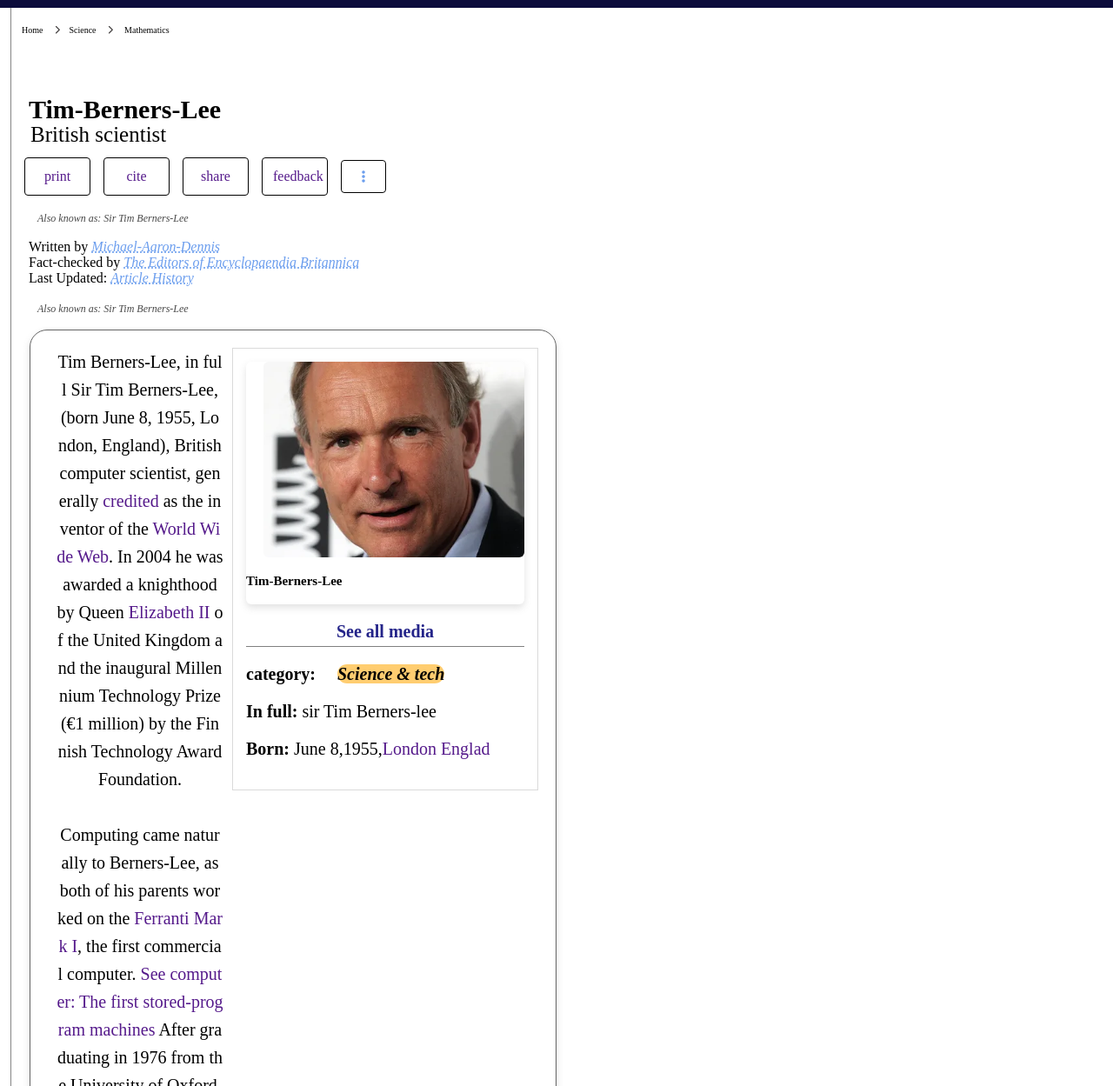
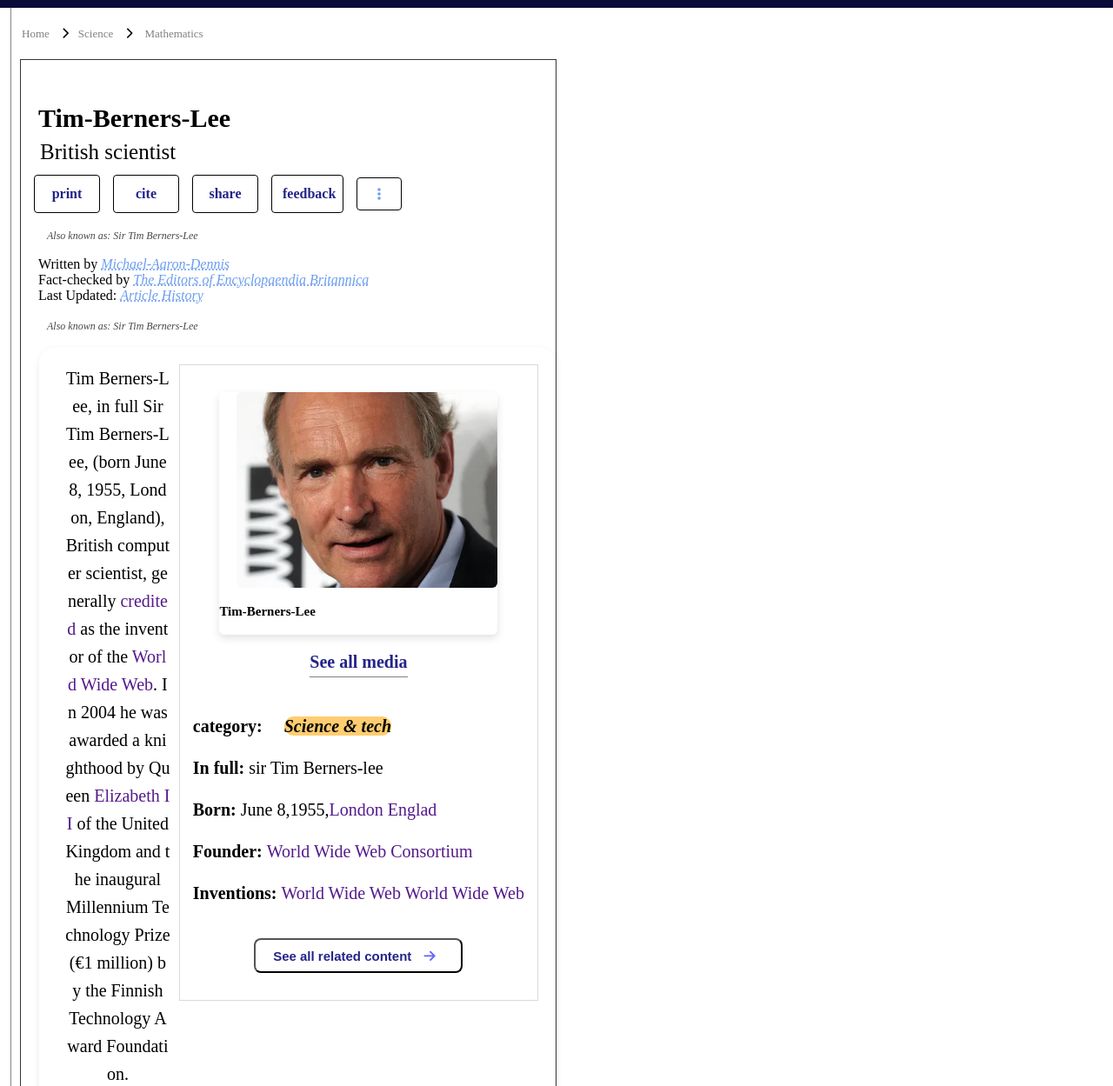
Before and after one commit to emignox/tim.github.io, a website built with Vite: page index.html in a window 1280 px wide. Shown: the part 51-1300 px from the top of the page at 87% size. Built offline with nearby package versions, Linux system fonts and the light colour scheme.

Commit message:
petit ajoustement en mobile 3

```diff
--- a/index.html
+++ b/index.html
@@ -7,11 +7,11 @@
   <link rel="stylesheet" href="style.css">
 
   <link rel="stylesheet" href="https://cdnjs.cloudflare.com/ajax/libs/font-awesome/6.1.0/css/all.min.css">
-  <link rel="stylesheet"
-    href="https://fonts.googleapis.com/css2?family=Material+Symbols+Outlined:opsz,wght,FILL,GRAD@24,400,0,0" />
 
   <title>Tim-Berners-Lee</title>
 </head>
+
+
 <body>
   <header>
     <nav class="nav-mobile">
@@ -19,7 +19,7 @@
       <i class="fa-solid fa-magnifying-glass fa-x3"></i>
       <img class="logo1" src="https://cdn.britannica.com/mendel/eb-logo/MendelNewThistleLogo.png" alt="">
 
-      <i  class=" icon1 fa-solid fa-user"></i>
+      <i class=" icon1 fa-solid fa-user"></i>
       <i class="fa-solid fa-angle-down"></i>
 
       <button class="btn1">subscribe</button>
@@ -81,6 +81,8 @@
         <p class="it"> <strong>category:</strong> <em class="st"> Science & tech</em></p>
         <p class="it"> <strong>In full: </strong> sir Tim Berners-lee</p>
         <p class="it"> <strong> Born:</strong> June 8,1955,<a href="">London</a> <a href="">Englad</a></p>
+        <p class="it"> <strong>Founder: </strong> <a href=""> World Wide Web Consortium</a></p>
+        <p class="it"> <strong>Inventions: </strong> <a href=""> World Wide Web World Wide Web</a></p>
       </section>
     </section>
     <article class="art">
@@ -106,9 +108,9 @@
   <nav class="desktop">
     <img class="logo" src="https://cdn.britannica.com/mendel/eb-logo/MendelNewThistleLogo.png" alt="">
     <ul class="nav-list">
-      <li> <a href="">      <i class="fa-solid fa-bars fa-x3"></i>
+      <li> <a href=""> <i class="fa-solid fa-bars fa-x3"></i>
           Browse</a></li>
-      <li><a href="">      <i class="fa-solid fa-magnifying-glass fa-x3"></i>
+      <li><a href=""> <i class="fa-solid fa-magnifying-glass fa-x3"></i>
           Sarch</a></li>
       <li><a href="">Dictionary</a></li>
       <li><a href="">Quizzes</a></li>
@@ -116,7 +118,7 @@
     </ul>
     <section class="position">
       <button class="btn1">subscribe</button>
-      <button class="btn4">         <i class="fa-solid fa-angle-down"></i>
+      <button class="btn4"> <i class="fa-solid fa-angle-down"></i>
         login</button>
     </section>
 
@@ -127,23 +129,22 @@
 
     <section class="desktop2">
       <section class="petit">
-  <p> Home <i class=" flesh fa-solid fa-chevron-right"></i>
-  <p>Science <i class=" flesh fa-solid fa-chevron-right"></i> Mathematics</p>
-
+        <p> Home <i style="color: black;" class=" flesh fa-solid fa-chevron-right"></i>
+        <p>Science <i style="color: black;" class=" flesh fa-solid fa-chevron-right"></i> Mathematics</p>
       </section>
+      <div class="border">
         <section class="name">
           <h1 class="name2">Tim-Berners-Lee</h1>
           <button class="btn2"> <i style="color: rgb(108, 158, 238);"
               class=" fa-solid fa-ellipsis-vertical"></i>Actions</button>
         </section>
         <section class="british"> British scientist</section>
-
         <section class="cards">
-<section class="card1"> <a href=""> print</a></section>
-<section class="card2"><a href="">cite</a></section>
-<section class="card3"><a href="">share</a></section>
-<section class="card4"><a href="">feedback</a></section>
-<section class="card5"><a href=""></a><i style="color: rgb(108, 158, 238);"
+          <section class="card1"><a class="related" href="">print</a></section>
+          <section class="card2"><a class="related" href="">cite</a></section>
+          <section class="card3"><a class="related" href="">share</a></section>
+          <section class="card4"><a class="related" href="">feedback</a></section>
+          <section class="card5"><a class="related" href=""></a><i style="color: rgb(108, 158, 238);"
               class=" fa-solid fa-ellipsis-vertical"></i></section>
         </section>
         <section class=" space">
@@ -162,21 +163,28 @@
 
             <article class="art2">
               <section class="text">
-          Tim Berners-Lee, in full Sir Tim Berners-Lee, (born June 8, 1955, London, England), British computer scientist,
-          generally <a href="">credited</a> as the inventor of the <a href="">World Wide Web</a>. In 2004 he was awarded a
-          knighthood by Queen <a href="">Elizabeth II</a> of the United Kingdom and the inaugural Millennium Technology
+                Tim Berners-Lee, in full Sir Tim Berners-Lee, (born June 8, 1955, London, England), British computer
+                scientist,
+                generally <a href="">credited</a> as the inventor of the <a href="">World Wide Web</a>. In 2004 he was
+                awarded a
+                knighthood by Queen <a href="">Elizabeth II</a> of the United Kingdom and the inaugural Millennium
+                Technology
                 Prize (€1 million) by the Finnish Technology Award Foundation.
                 <br><br>
-          Computing came naturally to Berners-Lee, as both of his parents worked on the <a href="">Ferranti Mark I</a>,
-          the first commercial computer. <a href="">See computer: The first stored-program machines</a> After graduating
+                Computing came naturally to Berners-Lee, as both of his parents worked on the <a href="">Ferranti Mark
+                  I</a>,
+                the first commercial computer. <a href="">See computer: The first stored-program machines</a> After
+                graduating
                 in 1976 from the University of Oxford, Berners-Lee designed computer software for two years at Plessey
-          Telecommunications Ltd., located in Poole, Dorset, England. Following this, he had several positions in the
-          computer industry, including a stint from June to December 1980 as a software engineering consultant at CERN,
+                Telecommunications Ltd., located in Poole, Dorset, England. Following this, he had several positions in
+                the
+                computer industry, including a stint from June to December 1980 as a software engineering consultant at
+                CERN,
                 the European particle physics laboratory in Geneva.
               </section>
             </article>
           </div>
-    <section class="container">
+          <section class="container2">
             <section class="container-photo ">
               <img class="photo3" src="British-scientist-Tim-Berners-Lee.webp" alt=" Tim-Berners-Lee">
 
@@ -187,6 +195,12 @@
               <p class="it"> <strong>category:</strong> <em class="st"> Science & tech</em></p>
               <p class="it"> <strong>In full: </strong> sir Tim Berners-lee</p>
               <p class="it"> <strong> Born:</strong> June 8,1955,<a href="">London</a> <a href="">Englad</a></p>
+              <p class="it"> <strong>Founder: </strong> <a href=""> World Wide Web Consortium</a></p>
+              <p class="it"> <strong>Inventions: </strong> <a href=""> World Wide Web World Wide Web</a></p>
+              <button class="btn5"> <a class="related" href="">See all related content <i
+                    style="color: rgb(102, 102, 255);" class="fa-solid fa-arrow-right"></i> </a></button>
+
+      </div>
     </section>
     </section>
     </section>
@@ -204,7 +218,6 @@
 
 
 
-
     <script type="module" src="/main.js"></script>
 </body>
 
--- a/style.css
+++ b/style.css
@@ -1,8 +1,8 @@
-@media (max-width: 843px){
+@media (max-width: 843px) {
 
 
 
-   .desktop{
+  .desktop {
     display: none;
   }
 
@@ -10,16 +10,17 @@
 
 
 
-  body{
+  body {
     margin: 0px;
     background-color: rgb(170, 170, 170);
   }
 
-i{
+  i {
     color: white;
     padding: 10px;
   }
-  .nav-mobile{
+
+  .nav-mobile {
     padding: 15px;
     display: flex;
     height: 40px;
@@ -29,15 +30,16 @@ i{
     width: 100%;
   }
 
-.logo1{
+  .logo1 {
     object-fit: contain;
     width: 50%;
     height: 30px;
 
 
   }
-.btn1{
-  border:black solid 1px;
+
+  .btn1 {
+    border: black solid 1px;
     border-radius: 5px;
     margin-bottom: 6px;
     align-self: flex-end;
@@ -50,27 +52,28 @@ i{
 
   }
 
-.petit{
+  .petit {
     margin-top: 0px;
     padding-left: 12px;
     display: flex;
     font-size: 10px;
 
   }
-.flesh{
+
+  .flesh {
     color: rgb(68, 65, 65);
 
   }
 
-.txtor{
+  .txtor {
     font-size: 16px;
     color: black;
     width: 34px;
 
   }
 
-.st{
-  margin-left:20px;
+  .st {
+    margin-left: 20px;
     text-align: center;
     background-color: rgba(255, 166, 0, 0.562);
     border-radius: 12px;
@@ -78,60 +81,67 @@ i{
     width: 120px;
 
   }
-.name{
-  display:flex;
+
+  .name {
+    display: flex;
     padding: 20px;
     height: 30px;
 
 
   }
 
-.name2{
+  .name2 {
     font-size: 30px;
     padding-right: 32px;
   }
-.btn2{
+
+  .btn2 {
     text-decoration: none;
     border: 1px solid black;
-  background-color:white;
+    background-color: white;
     height: 40px;
     color: rgb(108, 158, 238);
     border-radius: 5px;
     font-weight: bold;
     position: relative;
-  left:46px;
+    left: 46px;
     top: 22px;
   }
 
-.italic{
+  .italic {
     color: rgb(72, 72, 72);
     font-size: 12px;
   }
-.bello{
+
+  .bello {
     display: flex;
     justify-content: center;
   }
-.dot{
+
+  .dot {
     text-decoration: underline;
     text-decoration-style: dotted;
-  color:rgb(108, 158, 238);
+    color: rgb(108, 158, 238);
   }
 
-.cont{
+  .cont {
     display: flex;
-  padding:12px;
+    padding: 12px;
     width: 100%;
     justify-content: center;
 
   }
-.space{
+
+  .space {
     margin-left: 20px;
   }
-.table{
+
+  .table {
     background-color: rgb(255, 255, 255);
     height: 50px;
     padding: 0px;
-  color:rgb(72, 122, 204);;
+    color: rgb(72, 122, 204);
+    ;
     font-size: 21px;
     border-radius: 5px;
     text-align: center;
@@ -139,18 +149,19 @@ border: solid rgb(138, 138, 138) 1px;
     width: 500px;
 
   }
-.sound{
+
+  .sound {
     box-shadow: 0px 4px 8px rgba(0, 0, 0, 0.5);
-  border:none;
+    border: none;
   }
 
-.info{
+  .info {
     position: relative;
     bottom: 26px;
     left: 32px;
   }
 
-.container{
+  .container {
     margin-left: 10px;
     display: block;
     justify-content: center;
@@ -161,7 +172,8 @@ width: 500px;
     border: 1px solid rgb(218, 218, 218);
     padding: 15px;
   }
-.container-photo{
+
+  .container-photo {
 
     text-align: left;
     border-radius: 6px;
@@ -173,47 +185,76 @@ padding-bottom: 3px;
 
   }
 
-.photo{
+  .photo {
     border-radius: 6px;
     width: 100%;
   }
-a{
+
+  a {
     text-decoration: none;
   }
 
 
-.media{
+  .media {
     color: rgb(36, 36, 137);
     border-bottom: 1px rgb(128, 128, 128) solid;
     padding-bottom: 5px;
     font-size: 20px;
     font-weight: bold;
   }
-.art{
+
+  .art {
     display: block;
   }
-.text{
+
+  .text {
+    overflow-wrap: break-word;
     line-height: 1.6;
     margin-left: 10px;
     text-align: center;
-  font-size: 25px;
-  word-break: break-all;
+    font-size: 20px;
 
 
 
   }
-.text1{
+
+  .text1 {
     display: block;
   }
-.it{
+
+  .it {
     text-align: left;
   }
 
-.desktop2{
-  display:none;
+  .desktop2 {
+    display: none;
+  }
+
+
+  .btn5 {
+    margin-top: 20px;
+    background-color: white;
+    text-align: center;
+    height: 40px;
+    text-decoration: none;
+    font-size: 15px;
+    border-radius: 8px;
+    width: 15rem;
+  }
+
+  .btn5:hover {
+    background-color: rgb(222, 222, 255);
+
+  }
+
+  .related {
+    color: rgb(36, 36, 137);
+    font-weight: bold;
+
   }
 }
-body{
+
+body {
   background-color: white;
 }
 
@@ -223,25 +264,27 @@ body{
 
 /* media desktop*/
 
- @media  (min-width: 845px)  {
-  body{
+@media (min-width: 845px) {
+  body {
     background-color: white;
   }
 
-.btn4{
-  align-items:end;
-  background-color:rgb(11, 11, 59);
+  .btn4 {
+    align-items: end;
+    background-color: rgb(11, 11, 59);
   }
 
-.pollo{display: none;}
+  .pollo {
+    display: none;
+  }
 
-main{
+  main {
     width: 50%;
   }
 
 
 
-  body{
+  body {
     margin: 0px;
     background-color: rgb(170, 170, 170);
   }
@@ -251,6 +294,7 @@ main{
     margin: 0;
     padding: 0;
   }
+
   .nav-list li {
     display: inline;
     margin-right: 15px;
@@ -263,13 +307,15 @@ main{
     padding-left: 40px;
   }
 
-i{
+  i {
     color: white;
     padding: 10px;
   }
-.nav-mobile{
+
+  .nav-mobile {
     display: none;
   }
+
   .desktop {
     display: flex;
     align-items: center;
@@ -277,7 +323,7 @@ i{
     height: 60px;
   }
 
-.logo{
+  .logo {
     text-align: left;
     width: 200px;
     height: 30px;
@@ -288,8 +334,8 @@ i{
 
 
 
-.btn1{
-  border:black solid 1px;
+  .btn1 {
+    border: black solid 1px;
     border-radius: 5px;
     align-self: flex-end;
     background-color: rgb(112, 18, 18);
@@ -299,7 +345,9 @@ i{
     color: white;
 
   }
-.btn1, .btn4 {
+
+  .btn1,
+  .btn4 {
     position: relative;
     margin-left: 10px;
     border: none;
@@ -308,41 +356,47 @@ i{
     height: 30px;
     display: inline block;
   }
-.btn4{
+
+  .btn4 {
     background-color: transparent;
     padding: 0pX;
   }
+
   .position {
     display: flex;
     align-items: center;
     margin-left: auto;
   }
-.petit{
+
+  .petit {
+    color: grey;
     margin-top: 0px;
     padding-left: 12px;
     display: flex;
-  font-size: 10px;
+    font-size: 13px;
 
   }
-.desktop2{
-  border-left:1px solid rgb(133, 133, 133) ;
-  margin-left:12px ;
+
+  .desktop2 {
+    border-left: 1px solid rgb(133, 133, 133);
+    margin-left: 12px;
 
   }
-.british{
+
+  .british {
     font-size: 25px;
-  padding-top: 12px;
+    padding-top: 22px;
     margin-left: 22px;
 
   }
 
 
-.flesh{
+  .flesh {
     color: rgb(68, 65, 65);
 
   }
 
-.txtor{
+  .txtor {
     font-size: 16px;
     color: black;
     width: 34px;
@@ -350,8 +404,8 @@ i{
 
   }
 
-.st{
-  margin-left:20px;
+  .st {
+    margin-left: 20px;
     text-align: center;
     background-color: rgba(255, 166, 0, 0.562);
     border-radius: 12px;
@@ -359,62 +413,69 @@ i{
     width: 120px;
 
   }
-.name{
-  display:flex;
+
+  .name {
+    display: flex;
     padding: 20px;
     height: 30px;
 
 
   }
 
-.name2{
+  .name2 {
     font-size: 30px;
     padding-right: 32px;
   }
-.btn2{
+
+  .btn2 {
     text-decoration: none;
     border: 1px solid black;
-  background-color:white;
+    background-color: white;
     height: 40px;
     color: rgb(108, 158, 238);
     border-radius: 5px;
     font-weight: bold;
     position: relative;
-  left:46px;
+    left: 46px;
     top: 22px;
     display: none;
   }
 
-.italic{
+  .italic {
     color: rgb(72, 72, 72);
     font-size: 12px;
   }
-.bello{
+
+  .bello {
     display: flex;
     justify-content: center;
   }
-.dot{
+
+  .dot {
     text-decoration: underline;
     text-decoration-style: dotted;
-  color:rgb(108, 158, 238);
+    color: rgb(108, 158, 238);
   }
 
-.cont{
+  .cont {
     display: flex;
-  padding:12px;
+    padding: 12px;
     width: 100%;
     justify-content: center;
     display: none;
 
   }
-.space{
+
+  .space {
     margin-left: 20px;
   }
-.table{
+
+  .table {
     background-color: rgb(255, 255, 255);
     height: 50px;
     padding: 0px;
-  color:rgb(72, 122, 204);;
+    color: rgb(72, 122, 204);
+    ;
     font-size: 21px;
     border-radius: 5px;
     text-align: center;
@@ -422,18 +483,19 @@ border: solid rgb(138, 138, 138) 1px;
     width: 500px;
 
   }
-.sound{
+
+  .sound {
     box-shadow: 0px 4px 8px rgba(0, 0, 0, 0.5);
-  border:none;
+    border: none;
   }
 
-.info{
+  .info {
     position: relative;
     bottom: 26px;
     left: 32px;
   }
 
-.container{
+  .container {
     margin-left: 10px;
     display: block;
     justify-content: center;
@@ -444,7 +506,8 @@ width: 500px;
     border: 1px solid rgb(218, 218, 218);
     padding: 15px;
   }
-.container-photo{
+
+  .container-photo {
 
     text-align: left;
     border-radius: 6px;
@@ -455,28 +518,32 @@ padding-bottom: 3px;
 
 
   }
-.photo3{
+
+  .photo3 {
     width: 300px;
     border-radius: 6px;
   }
-a{
+
+  a {
     text-decoration: none;
   }
 
 
 
-.media{
+  .media {
     color: rgb(36, 36, 137);
     border-bottom: 1px rgb(128, 128, 128) solid;
     padding-bottom: 5px;
     font-size: 20px;
     font-weight: bold;
   }
-.art{
+
+  .art {
     display: block;
+
   }
-.text{
 
+  .text {
     margin-left: 10px;
     text-align: center;
     word-break: break-all;
@@ -484,23 +551,26 @@ a{
 
 
   }
-.text1{
+
+  .text1 {
     display: block;
     font-size: 20px;
   }
-.it{
+
+  .it {
     text-align: left;
+    margin-top: 25px;
   }
 
-.cards{
+  .cards {
     display: flex;
     justify-content: flex-start;
+    flex-direction: row;
     align-items: center;
     margin-top: 12px;
+  }
 
-
-}
-.card1{
+  .card1 {
     text-align: center;
     border: 1px solid black;
     margin-left: 15px;
@@ -509,7 +579,8 @@ a{
     padding: 12px;
     width: 50px;
   }
-.card2{
+
+  .card2 {
     text-align: center;
     border: 1px solid black;
     margin-left: 15px;
@@ -518,7 +589,8 @@ a{
     padding: 12px;
     width: 50px;
   }
-.card3{
+
+  .card3 {
     text-align: center;
     border: 1px solid black;
     margin-left: 15px;
@@ -527,30 +599,52 @@ a{
     padding: 12px;
     width: 50px;
   }
-.card4{
+
+  .card4 {
     text-align: center;
     border: 1px solid black;
     margin-left: 15px;
     height: auto;
     border-radius: 4px;
     padding: 12px;
+    padding-right: 19px;
     width: 50px;
   }
-.card5{
+
+  .card5 {
     text-align: center;
     border: 1px solid black;
     margin-left: 15px;
     height: auto;
     border-radius: 4px;
     width: 50px
+  }
 
+  .card1:hover {
+    background-color: rgb(222, 222, 255);
   }
+
+  .card2:hover {
+    background-color: rgb(222, 222, 255);
+  }
+
+  .card3:hover {
+    background-color: rgb(222, 222, 255);
+  }
+
+  .card4:hover {
+    background-color: rgb(222, 222, 255);
+  }
+
+  .card5:hover {
+    background-color: rgb(222, 222, 255);
+  }
+
   .text-photo {
     display: flex;
     align-items: flex-start;
-  border: 1px solid rgb(100, 100, 100);
     border-radius: 20px;
-  box-shadow: 0px 4px 8px rgba(108, 108, 108, 0.2);
+    box-shadow: 0px 4px 8px rgba(58, 58, 58, 0.1);
     padding: 20px;
     margin-left: 21px;
 
@@ -565,17 +659,59 @@ a{
   .photo3 {
     margin-left: 20px;
   }
-.art2{
+
+  .art2 {
+    overflow-wrap: break-word;
     line-height: 1.6;
     font-size: 20px;
   }
-.photo4{
+
+  .photo4 {
     width: 320px;
   }
 
+  .border {
+    border: 1px solid rgb(54, 54, 54);
+    margin-left: 10px;
+  }
+
+  .container2 {
+    margin-left: 10px;
+    display: flex;
+    flex-direction: column;
+    justify-content: center;
+    align-items: center;
+    text-align: center;
+    height: 700px;
+    width: auto;
+    border: 1px solid rgb(218, 218, 218);
+    padding: 15px;
+  }
+
+  .btn5 {
+    margin-top: 20px;
+    background-color: white;
+    text-align: center;
+    height: 40px;
+    text-decoration: none;
+    font-size: 15px;
+    border-radius: 8px;
+    width: 15rem;
+  }
+
+  .btn5:hover {
+    background-color: rgb(222, 222, 255);
 
   }
 
-body{
+  .related {
+    color: rgb(36, 36, 137);
+    font-weight: bold;
+
+  }
+
+}
+
+body {
   background-color: white;
 }
```
Also changed, not shown: dist/index.html, 4 other files. Lines whose indentation alone changed are shown as unchanged.
